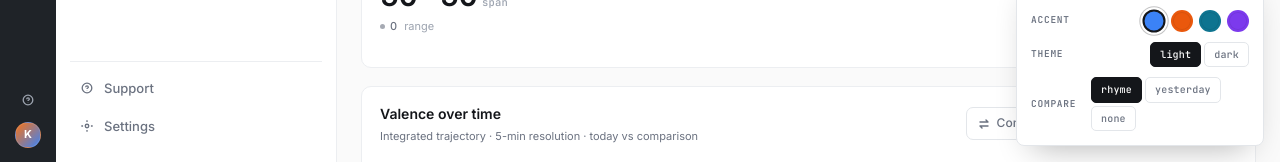
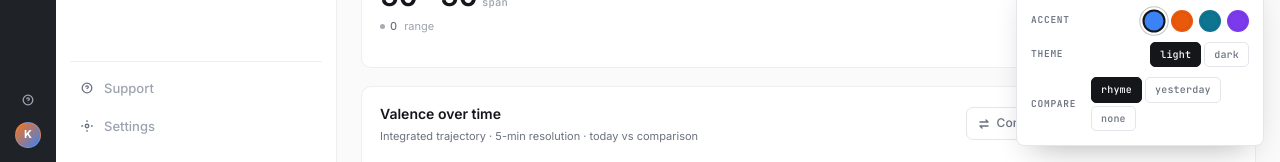
Before and after one commit to the-similarity/base, a Next.js app in the folder the-similarity-app/: page /prudent in a window 1280 px wide. Shown: the part 638-800 px from the top of the page. Built offline with nearby package versions, Linux system fonts and the light colour scheme.

Commit message:
slop(prudent): grey-out non-interactive Support and Settings labels

```diff
--- a/the-similarity-app/app/prudent/dashboard.tsx
+++ b/the-similarity-app/app/prudent/dashboard.tsx
@@ -817,34 +817,44 @@ function Sidebar({ nav, setNav, onCompose, onExport }: SidebarProps) {
             marginTop: 10,
           }}
         >
-          <button
+          {/* Support & Settings render as greyed-out non-interactive labels.
+              The surface is expected in a pro app, but no real handler exists
+              yet — rendering them as plain <div>s (not buttons) keeps the
+              pointer unambiguous and removes the hover affordance. */}
+          <div
             style={{
               display: "flex",
               alignItems: "center",
               gap: 10,
               padding: "8px 10px",
               fontSize: 13,
-              color: "var(--muted)",
+              color: "var(--faint)",
               textAlign: "left",
               fontWeight: 450,
+              cursor: "default",
+              userSelect: "none",
             }}
+            aria-disabled="true"
           >
             <NavGlyph id="support" /> Support
-          </button>
-          <button
+          </div>
+          <div
             style={{
               display: "flex",
               alignItems: "center",
               gap: 10,
               padding: "8px 10px",
               fontSize: 13,
-              color: "var(--muted)",
+              color: "var(--faint)",
               textAlign: "left",
               fontWeight: 450,
+              cursor: "default",
+              userSelect: "none",
             }}
+            aria-disabled="true"
           >
             <NavGlyph id="settings" /> Settings
-          </button>
+          </div>
         </div>
       </div>
     </aside>
```
